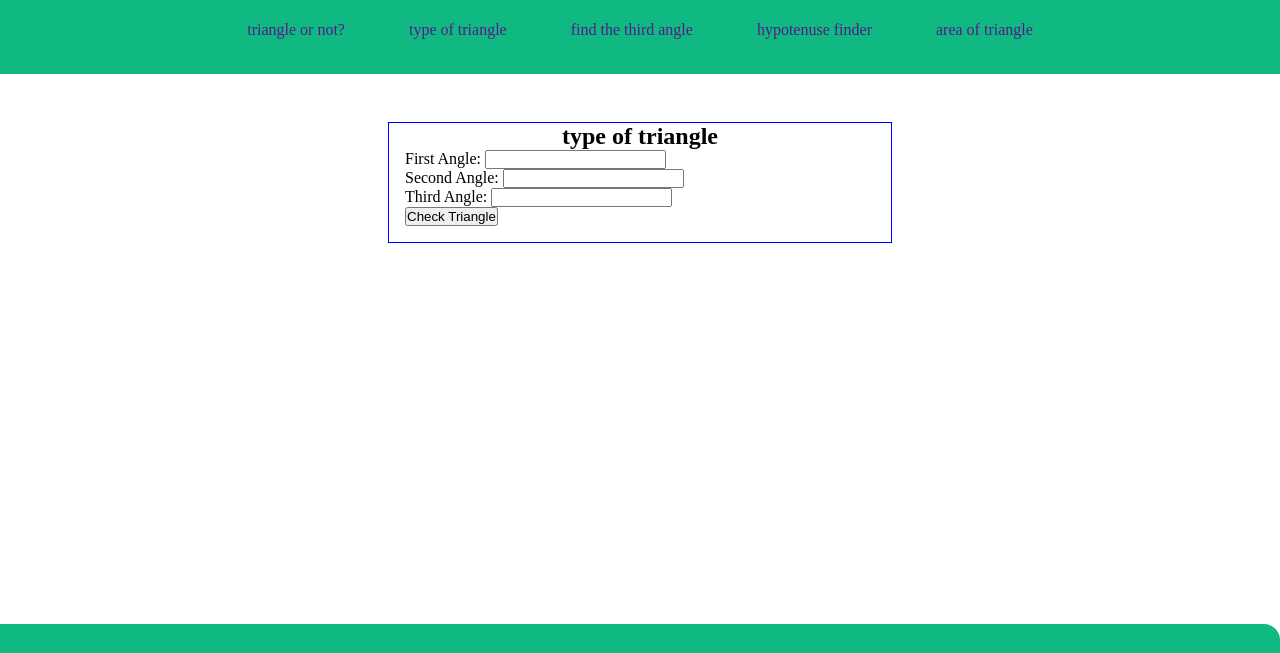
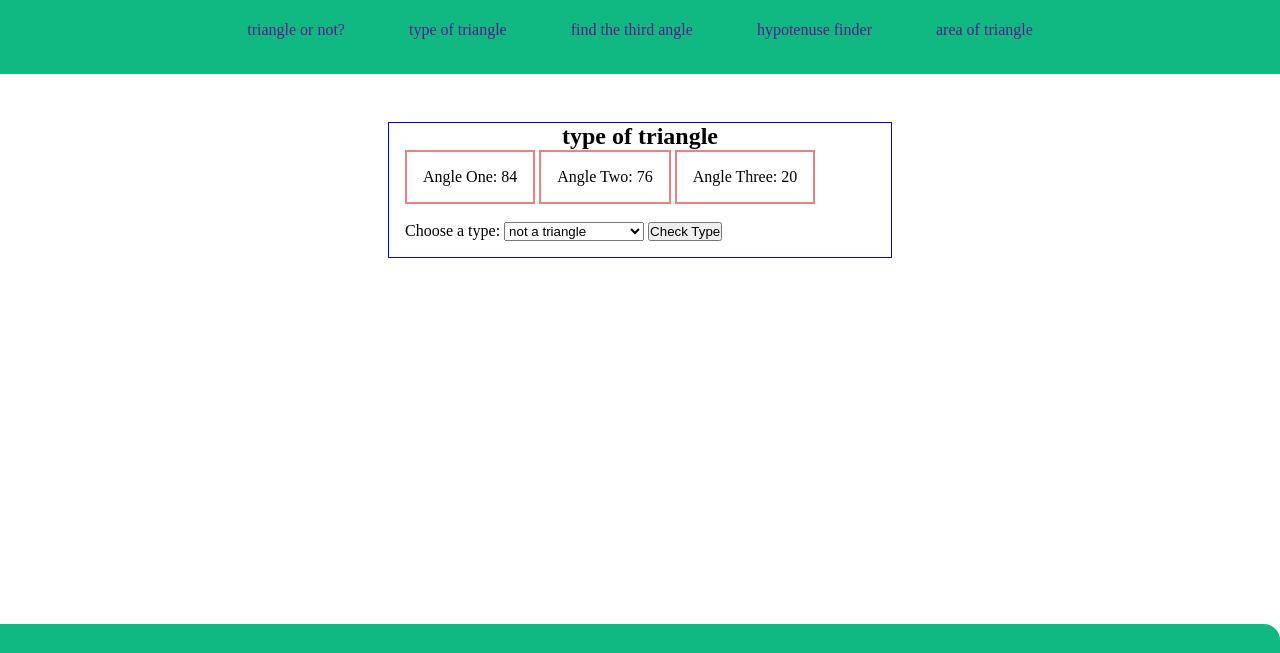
Before and after one commit to pranshudobhal/do-you-know-triangles, a plain HTML site: page index.html in a window 1280 px wide. Both pictures are taken after a click on the link "type of triangle". Shown: the part 46-699 px from the top of the page. Drawn offline with Linux system fonts and the light colour scheme.

Commit message:
updated type of triangle

```diff
--- a/app.js
+++ b/app.js
@@ -49,7 +49,37 @@ document.getElementById('type-of-triangle').addEventListener('click', function (
   document.getElementById('triangle-type').classList.remove('hidden');
   document.getElementById('find-angle').classList.add('hidden');
   document.getElementById('find-hypotenuse').classList.add('hidden');
+  randomAngleCheck();
 });
+
+document.getElementById('submit-type').addEventListener('click', checkTypeTriangle);
+var randAngleOne, randAngleTwo, randAngleThree;
+function randomAngleCheck() {
+  randAngleOne = Math.floor(Math.random() * 100 + 1);
+  randAngleTwo = Math.floor(Math.random() * 100 + 1);
+  randAngleThree = 180 - (randAngleOne + randAngleTwo);
+  document.getElementById('angle-type-one').innerText = randAngleOne;
+  document.getElementById('angle-type-two').innerText = randAngleTwo;
+  document.getElementById('angle-type-three').innerText = randAngleThree;
+}
+
+function checkTypeTriangle() {
+  var userTypeAnswer = document.getElementById('typeTriangle').value;
+  console.log(userTypeAnswer);
+  console.log(randAngleThree);
+  var displayAnswer = document.getElementById('output-type');
+  console.log(displayAnswer);
+
+  if (randAngleOne <= 0 || randAngleTwo <= 0 || randAngleThree <= 0) {
+    displayAnswer.innerText = 'not a triangle';
+  } else if (randAngleOne < 90 && randAngleTwo < 90 && randAngleThree < 90) {
+    displayAnswer.innerText = 'acute triangle';
+  } else if (randAngleOne == 90 || randAngleTwo == 90 || randAngleThree == 90) {
+    displayAnswer.innerText = 'right angled triangle';
+  } else {
+    displayAnswer.innerText = 'obtuse triangle';
+  }
+}
 /** End type of triangle */
 
 /** Start find the third angle */
@@ -61,6 +91,8 @@ document.getElementById('find-third-angle').addEventListener('click', function (
   document.getElementById('find-angle').classList.remove('hidden');
   document.getElementById('find-hypotenuse').classList.add('hidden');
   random();
+  document.getElementById('guessed-angle').value = '';
+  document.getElementById('output-third-angle').innerText = '';
 });
 
 document.getElementById('submit-third-angle').addEventListener('click', findThirdAngle);
@@ -96,9 +128,9 @@ function findThirdAngle() {
 }
 
 //play again button for new values
-document.getElementById('play-again-third').addEventListener('click', playAgain);
+document.getElementById('play-again-third').addEventListener('click', playAgainThird);
 
-function playAgain() {
+function playAgainThird() {
   //emptying the values and display and calling random function for new values
   document.getElementById('guessed-angle').value = '';
   document.getElementById('output-third-angle').innerText = '';
--- a/index.html
+++ b/index.html
@@ -39,13 +39,18 @@
         <div class="container container-center">
           <h1>type of triangle</h1>
           <div class="triangle">
-            <label for="ang1">First Angle:</label>
-            <input type="number" min="1" id="ang1" name="ang1" /><br />
-            <label for="ang2">Second Angle:</label>
-            <input type="number" min="1" id="ang2" name="ang2" /><br />
-            <label for="ang3">Third Angle:</label>
-            <input type="number" min="1" id="ang3" name="ang3" /><br />
-            <button id="submit-type" type="submit">Check Triangle</button>
+            <div id="angleTypeOne">Angle One: <span id="angle-type-one"></span></div>
+            <div id="angleTypeTwo">Angle Two: <span id="angle-type-two"></span></div>
+            <div id="angleTypeThree">Angle Three: <span id="angle-type-three"></span></div>
+            <br /><br />
+            <label for="typeTriangle">Choose a type:</label>
+            <select name="typeTriangle" id="typeTriangle">
+              <option value="not a triangle">not a triangle</option>
+              <option value="right angled triangle">right angled triangle</option>
+              <option value="acute triangle">acute triangle</option>
+              <option value="obtuse triangle">obtuse triangle</option>
+            </select>
+            <button id="submit-type" type="submit">Check Type</button>
             <p id="output-type"></p>
           </div>
         </div>
--- a/style.css
+++ b/style.css
@@ -65,6 +65,14 @@ main {
   padding: 1rem;
 }
 
+#angleTypeOne,
+#angleTypeTwo,
+#angleTypeThree {
+  display: inline-block;
+  border: 2px solid lightcoral;
+  padding: 1rem;
+}
+
 /** container **/
 .container {
   padding-left: 1rem;
```
